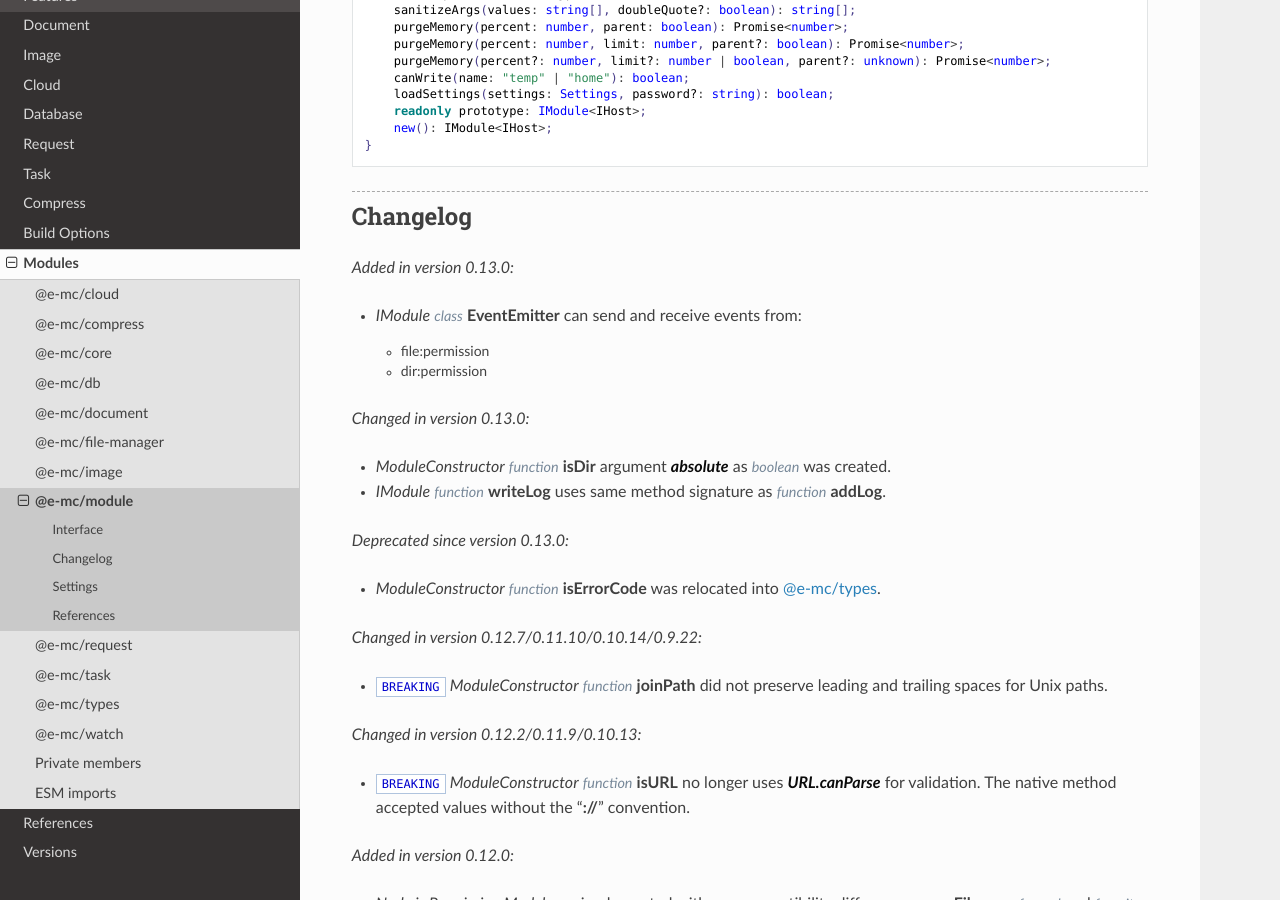
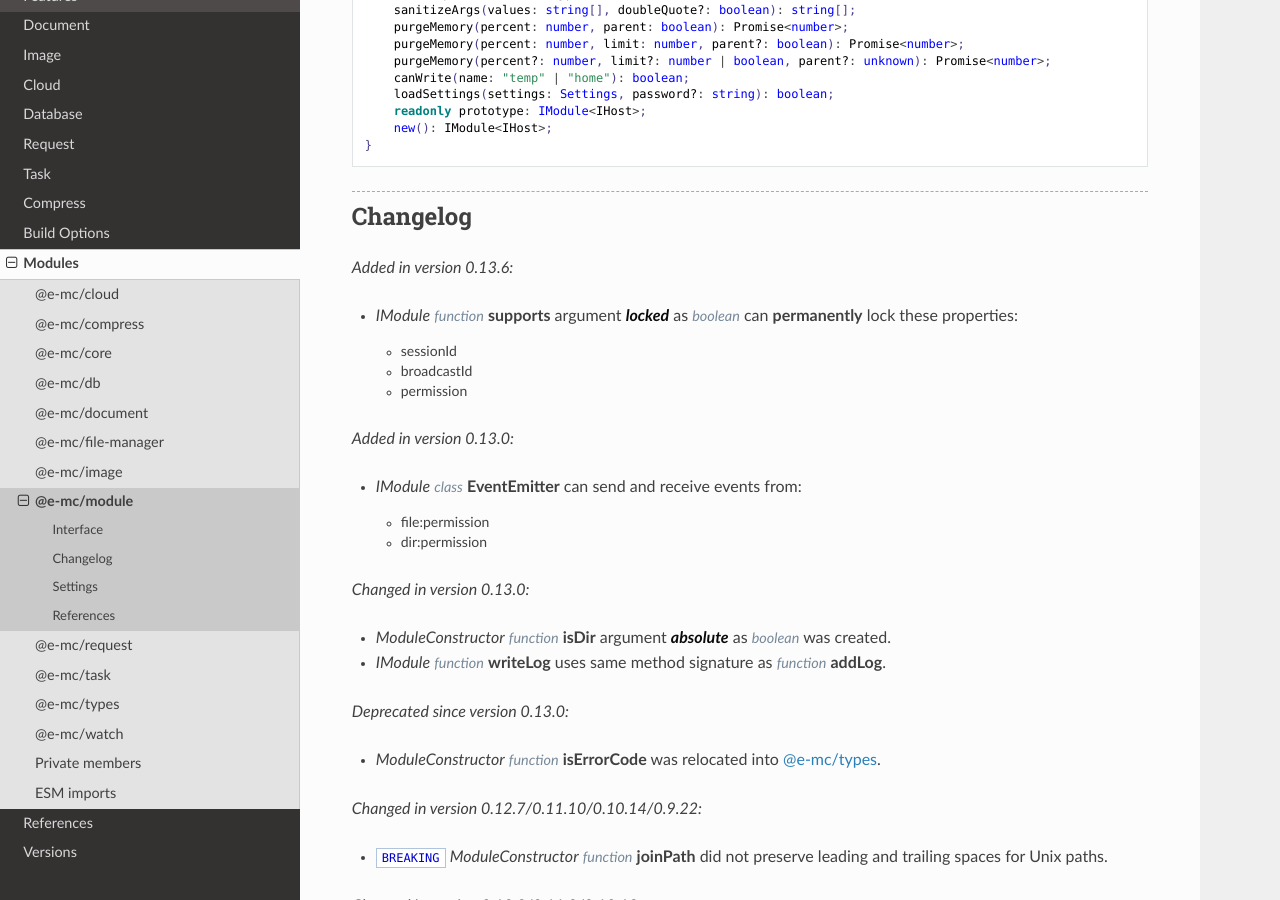
Before and after one commit to anpham6/chrome-docs, a Sphinx documentation site: the page built from source/modules/module.rst, in a window 1280 px wide and 900 px high, scrolled down 4185 px. Built offline with Sphinx 7.4.7 and the Read the Docs theme 3.1.0, drawn with Linux system fonts in a browser that asks for light colours.

```diff
--- a/source/modules/module.rst
+++ b/source/modules/module.rst
@@ -34,7 +34,7 @@ Interface
       readonly status: LogStatus<StatusType>[];
       readonly errors: unknown[];
       supported(major: number, minor?: number, patch?: number, lts?: boolean): boolean;
-      supports(name: string, value?: boolean): boolean;
+      supports(name: string, value?: boolean, locked?: boolean): boolean;
       getTempDir(options: GetTempDirOptions): string;
       getTempDir(uuidDir: boolean, createDir: boolean): string;
       getTempDir(pathname: string, createDir: boolean): string;
@@ -256,6 +256,17 @@ Interface
 
 Changelog
 =========
+
+.. versionadded:: 0.13.6
+
+  - *IModule* :alt:`function` **supports** argument :target:`locked` as :alt:`boolean` can **permanently** lock these properties:
+
+    .. hlist::
+      :columns: 1
+
+      - sessionId
+      - broadcastId
+      - permission
 
 .. versionadded:: 0.13.0
 
```
Also changed, not shown: other parts of source/modules/module.rst (+1 -1 lines), source/modules/file-manager.rst (+6 -1 lines).
